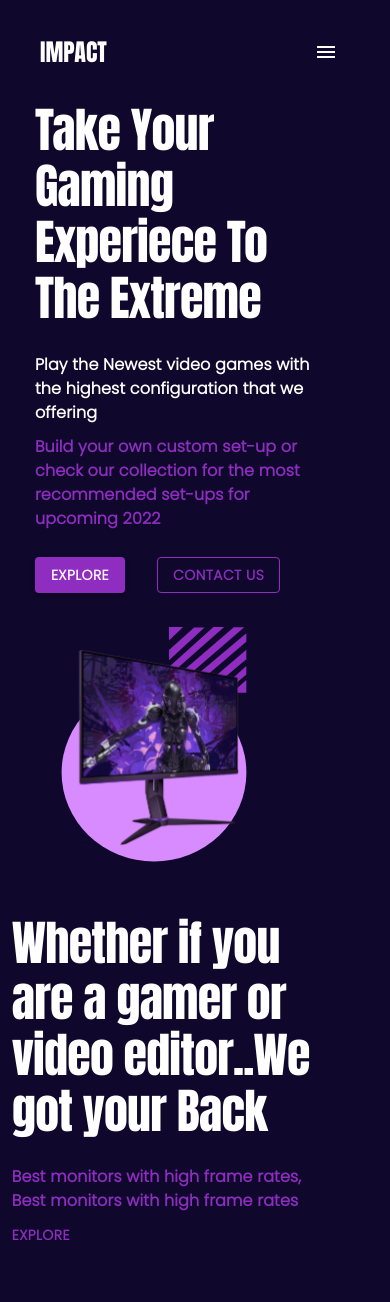
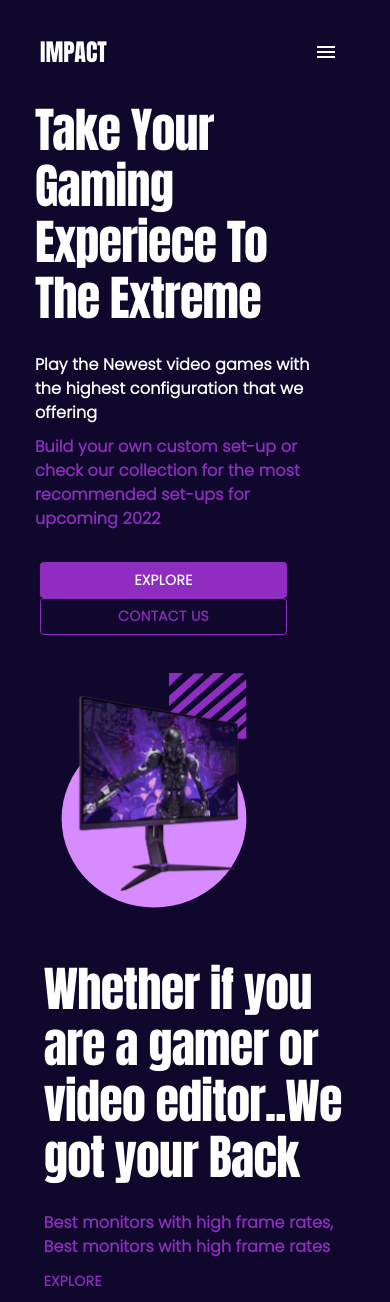
Before and after one commit to Ayman-aa/Impact, a React (Create React App) app: page / in a window 390 px wide. Before the commit the page ends 1255 px from the top, so only its background shows below. Built offline with nearby package versions, Linux system fonts and the light colour scheme.

Commit message:
mobile responsivness

```diff
--- a/src/Partials/HeroSection/HersoSectionStyles.js
+++ b/src/Partials/HeroSection/HersoSectionStyles.js
@@ -43,6 +43,11 @@ export default makeStyles((theme) => ({
     },
     buttons: {
         marginTop: '1rem',
+        [theme.breakpoints.down('sm')]: {
+            flexDirection: 'column',
+            display: 'flex',
+            padding: '5px',
+        },
     },
     buttonE: {
         backgroundColor: '#8F2DC1',
@@ -50,6 +55,7 @@ export default makeStyles((theme) => ({
         color: '#ffffff',
         '&:hover': {
             backgroundColor: '#642685',
+            [theme.breakpoints.down('sm')]: { margin: '5px' }
         },
 
     },
--- a/src/Partials/Second Section/SecondSectionStyles.js
+++ b/src/Partials/Second Section/SecondSectionStyles.js
@@ -13,6 +13,7 @@ export default makeStyles((theme) => ({
     },
     rightSide: {
         width: '45%',
+        marginLeft: '2rem',
     },
     svg: {
         width: '95%'
--- a/src/components/Navbar/NavbarStyles.js
+++ b/src/components/Navbar/NavbarStyles.js
@@ -14,7 +14,7 @@ export default makeStyles((theme) => ({
         left: '50%',
         top: '0',
         transform: 'translateX(-50%)',
-
+        [theme.breakpoints.down('xs')]: { borderRadius: '0px' },
     },
     toolbar: {
         display: 'flex',
```
